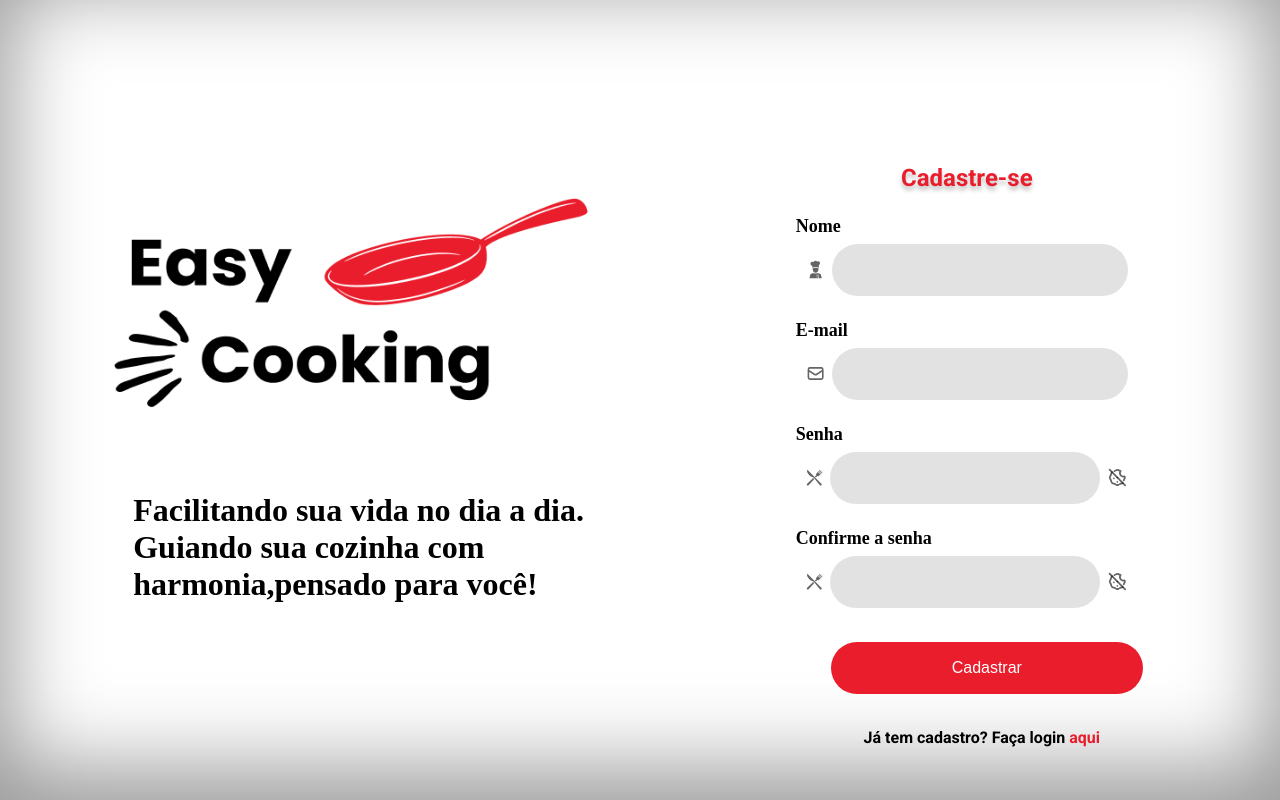
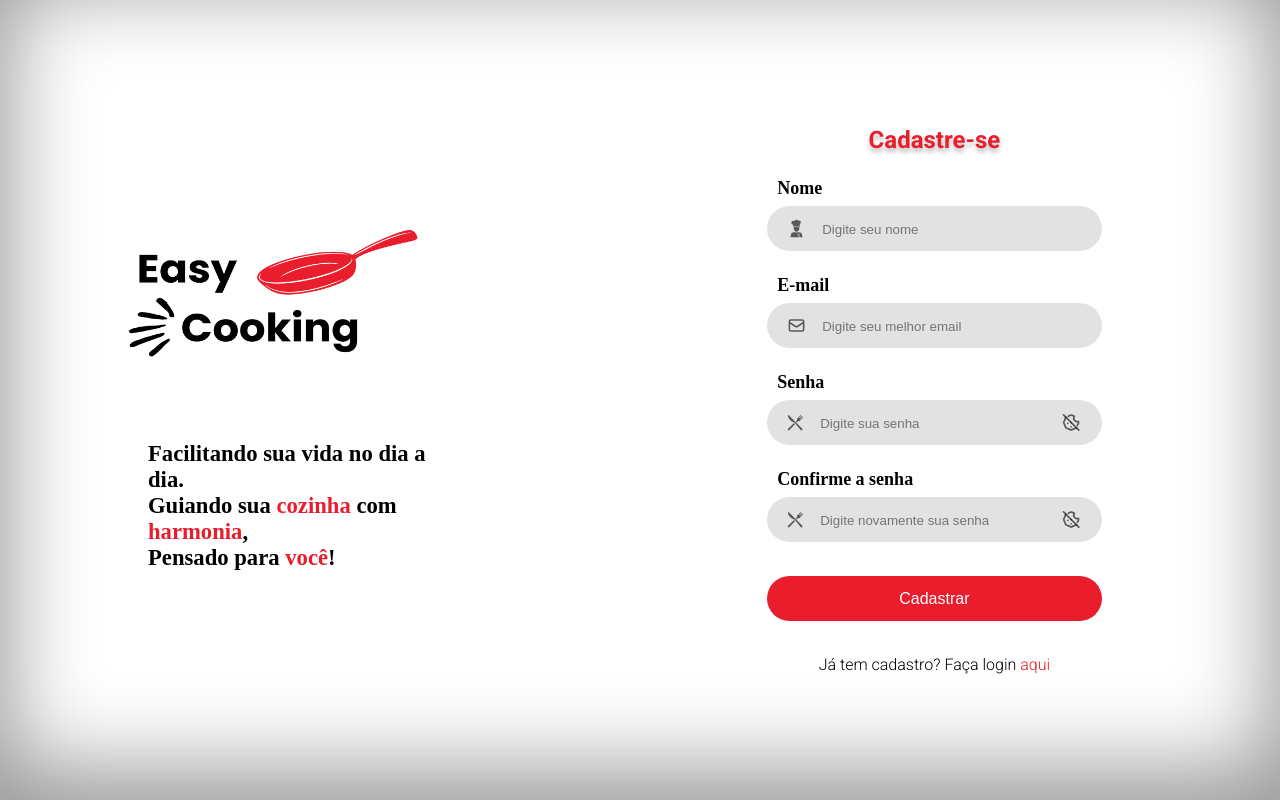
Before and after one commit to igorribeiro2022/EasyCooking, a React (Create React App) app: page /cadastro in a window 1280 px wide. Built offline with nearby package versions, Linux system fonts and the light colour scheme; no server answers.

Commit message:
refactor: correction design login and register page

```diff
--- a/src/components/Atoms/Button/style.js
+++ b/src/components/Atoms/Button/style.js
@@ -2,7 +2,7 @@ import styled from "styled-components";
 
 export const StyledButton = styled.button`
   width: 82%;
-  height: 6.5vh;
+  height: 45px;
 
   border: none;
   border-radius: 40px;
@@ -12,7 +12,7 @@ export const StyledButton = styled.button`
   background-color: ${(props) => props.theme.button.backgroundColor};
 
   margin: 10px 0;
-  margin-left: 40px;
+  width: 90%;
 
   :hover {
     filter: brightness(1.3);
@@ -20,6 +20,7 @@ export const StyledButton = styled.button`
   }
 
   @media (max-width: 567px) {
-    height: 6vh;
+    height: 45px;
   }
+
 `;
--- a/src/components/Atoms/Form/style.js
+++ b/src/components/Atoms/Form/style.js
@@ -6,7 +6,7 @@ export const StyledForm = styled.form`
 
     display: flex;
     flex-direction: column;
-    justify-content: space-evenly;
+    justify-content: center;
     align-items: center;
     gap: 3vh;
 
@@ -18,7 +18,7 @@ export const StyledForm = styled.form`
 
     border: none;
 
-    margin-top: 110px;
+
 
 
     span {
@@ -40,12 +40,12 @@ export const StyledForm = styled.form`
 
 
     input{
-        border-radius: 40px;
+
         border: none;
-        background-color: ${(props) => props.theme.inputColor};
+        background-color: transparent;
 
         width: 100%;
-        height: 6.5vh;
+        height: 45px;
 
         padding: 9px;
         font-size: 15px;
@@ -53,9 +53,9 @@ export const StyledForm = styled.form`
 
     label{
         font-size: 18px;
-        font-weight: bold;
+        font-weight: 600;
         color: ${(props) => props.theme.colorOne};
-
+        margin-left: 10px;
         display: flex;
         align-items: center;
         gap: 0.5rem;
@@ -70,7 +70,7 @@ export const StyledForm = styled.form`
         }
 
         input{
-            height: 5vh;
+            height: 45px;
         }
 
 
--- a/src/pages/login/index.jsx
+++ b/src/pages/login/index.jsx
@@ -4,7 +4,6 @@ import { GiCook } from "react-icons/gi";
 import { GiKnifeFork } from "react-icons/gi";
 import { TbCookieOff } from "react-icons/tb";
 import { TbCookie } from "react-icons/tb";
-import logoWhite from "../../assets/logoWhite.svg";
 import loginImg from "../../assets/LoginImg.png";
 import LogoV2Black from "../../assets/LogoV2-Black.png";import { Button } from "../../components/Atoms/Button";
 import { useContext, useState } from "react";
@@ -89,7 +88,7 @@ export default function LoginPage() {
             </div>
           </div>
           <Button type="submit">Login</Button>
-          <p>Ainda não tem cadastro? Cadasatre-se <span className="link" onClick={() => callBackNavigate('/cadastro')}>aqui</span></p>
+          <h4>Ainda não tem cadastro? Cadasatre-se <span className="link" onClick={() => callBackNavigate('/cadastro')}>aqui</span></h4>
         </Form>
 
       </div>
--- a/src/pages/login/style.jsx
+++ b/src/pages/login/style.jsx
@@ -8,6 +8,10 @@ export const Page = styled.div`
     display: flex;
     flex-direction: row;
 
+    button {
+        height: 45px;
+        width: 90%;
+    }
 
     .mainDiv{
         width: 100%;
@@ -23,20 +27,33 @@ export const Page = styled.div`
         width: 25px;
         height: 25px;
     }
-    h1{
+
+    h1 {
         margin-bottom: 20px;
         font-size: 1.3rem;
-        margin-right: 120px;
+
     }
+
+    h4 {
+        font-weight: 300;
+    }
+
     form {
         width: 100%;
         height: 70%;
         max-width: 390px;
         margin-bottom: 40px;
 
+        display: flex;
+        align-items: center;
+
+
         div {
             margin-top: 25px 0;
-            color: ${(props) => props.theme.button.backgroundColor};
+            color: ${(props) => props.theme.button.colorOne};
+            width: 90%;
+            margin: 0 auto;
+
             div {
                 display: flex;
                 width: 100%;
@@ -45,6 +62,10 @@ export const Page = styled.div`
                 background-color: white;
                 border-radius: 10px;
                 padding: 0 10px;
+                background-color: ${(props) => props.theme.inputColor};
+                border-radius: 40px;
+
+                padding: 0 20px;
 
                 svg {
                     width: 21px;
@@ -57,24 +78,24 @@ export const Page = styled.div`
     }
 
     figure {
-        width: 100%;
-        height: 30%;
+        width: 60%;
+        height: 20%;
         overflow: hidden;
         display: flex;
         justify-content: center;
         align-items: center;
         margin-top: 50px;
+        margin-left: 50px;
 
         background-color: ${(props) => props.theme.background};
     }
 
     figure img {
-        width: 90%;
+        width: 60%;
         height: 100%;
         max-width: 400px;
         cursor: pointer;
     }
-
 
     .pic{
         width: 50%;
@@ -92,7 +113,22 @@ export const Page = styled.div`
         color: ${props => props.theme.button.backgroundColor};
     }
 
+
+
     @media (min-width: 800px) {
+        figure {
+            width: 60%;
+            height: 20%;
+            overflow: hidden;
+            display: flex;
+            justify-content: center;
+            align-items: center;
+            margin-top: 50px;
+            margin-left: 50px;
+
+            background-color: ${(props) => props.theme.background};
+        }
+
         .pic{
             max-width: 710px;
             margin-right: 100px;
--- a/src/pages/register/index.jsx
+++ b/src/pages/register/index.jsx
@@ -1,6 +1,5 @@
 import { Form } from "../../components/Atoms/Form";
 import { MainPage } from "./style";
-import logoWhite from "../../assets/logoWhite.svg";
 import LogoV2Black from "../../assets/LogoV2-Black.png";
 import { Button } from "../../components/Atoms/Button";
 import { useForm } from "react-hook-form";
@@ -17,12 +16,12 @@ import { useNavigate } from "react-router-dom";
 
 export default function RegisterPage() {
   const { createUser } = useContext(UserContext);
-  const [ inputType, setInputType ] = useState("password");
-  const navigate = useNavigate()
+  const [inputType, setInputType] = useState("password");
+  const navigate = useNavigate();
 
   const handleNavigate = (page) => {
-    navigate(page)
-  }
+    navigate(page);
+  };
 
   const formSchema = yup.object().shape({
     name: yup
@@ -70,10 +69,18 @@ export default function RegisterPage() {
     <MainPage>
       <div className="logoDiv">
         <figure>
-        <img onClick={() => handleNavigate('/')} src={LogoV2Black} alt="Logo" />
+          <img
+            onClick={() => handleNavigate("/")}
+            src={LogoV2Black}
+            alt="Easy Cooking"
+          />
         </figure>
-      <p>Facilitando sua vida no dia a dia. Guiando sua cozinha com harmonia,pensado para você!</p>
+        <p>
+          Facilitando sua vida no dia a dia.<br/>Guiando sua <span className="redSpan">cozinha</span> com<br/>
+          <span className="redSpan">harmonia</span>, <br/>Pensado para <span className="redSpan">você</span>!
+        </p>
       </div>
+      <div className="divForm">
         <Form onSubmit={handleSubmit(submiting)}>
           <h2>Cadastre-se</h2>
           <div>
@@ -83,7 +90,11 @@ export default function RegisterPage() {
 
             <div>
               <GiCook />
-            <input type="text" {...register("name")} />
+              <input
+                type="text"
+                placeholder="Digite seu nome"
+                {...register("name")}
+              />
             </div>
           </div>
 
@@ -94,18 +105,27 @@ export default function RegisterPage() {
 
             <div>
               <HiOutlineMail />
-            <input type="text" {...register("email")} />
+              <input
+                type="text"
+                placeholder="Digite seu melhor email"
+                {...register("email")}
+              />
             </div>
           </div>
 
           <div>
             <label>
-            Senha {errors.password && <span> - {errors.password.message}</span>}
+              Senha{" "}
+              {errors.password && <span> - {errors.password.message}</span>}
             </label>
 
             <div>
               <GiKnifeFork />
-            <input type={inputType} {...register("password")} />
+              <input
+                type={inputType}
+                placeholder="Digite sua senha"
+                {...register("password")}
+              />
               {inputType === "password" ? (
                 <TbCookieOff
                   className="view"
@@ -130,7 +150,11 @@ export default function RegisterPage() {
 
             <div>
               <GiKnifeFork />
-            <input type={inputType} {...register("confirmPassword")} />
+              <input
+                type={inputType}
+                placeholder="Digite novamente sua senha"
+                {...register("confirmPassword")}
+              />
               {inputType === "password" ? (
                 <TbCookieOff
                   className="view"
@@ -146,8 +170,14 @@ export default function RegisterPage() {
           </div>
 
           <Button type="submit">Cadastrar</Button>
-        <h4>Já tem cadastro? Faça login <span className="link" onClick={() => handleNavigate('/login')}>aqui</span></h4>
+          <h4>
+            Já tem cadastro? Faça login{" "}
+            <span className="link" onClick={() => handleNavigate("/login")}>
+              aqui
+            </span>
+          </h4>
         </Form>
+      </div>
     </MainPage>
   );
 }
--- a/src/pages/register/style.js
+++ b/src/pages/register/style.jsx
@@ -10,19 +10,32 @@ justify-content: center;
 gap: 12vw;
 box-shadow: 0px -22px 86px 10px rgba(0,0,0,0.4) inset;
 
+padding: 10vw;
+
 .view {
     cursor: pointer;
     width: 25px;
     height: 25px;
 }
+
 form {
     width: 90%;
+    margin: 0 auto;
     max-width: 400px;
     border-radius: 10px;
+
+    input {
+        ::placeholder{
+            font-size: 10pt;
+        }
+    }
 
     div {
         margin-top: 25px 0;
         color: ${(props) => props.theme.button.colorOne};
+        width: 90%;
+        margin: 0 auto;
+
             div {
                 display: flex;
                 width: 100%;
@@ -31,25 +44,47 @@ form {
                 background-color: white;
                 border-radius: 10px;
                 padding: 0 10px;
+                background-color: ${(props) => props.theme.inputColor};
+                border-radius: 40px;
+
+                padding: 0 20px;
 
                 svg {
                     width: 21px;
                     height: 21px;
-
                     color: #0000009b;
                 }
             }
     }
+    h4 {
+        font-weight: 300;
     }
-.logoDiv{
+}
+
+.logoDiv {
     display: flex;
     flex-direction: column;
     align-items: flex-start;
     justify-content: center;
-    width: 500px;
+    width: 50vw;
+
+    p {
+        font-size: 17pt;
+        width: 70%;
     }
 
-p{
+}
+
+.redSpan {
+    font-size: 17pt;
+    color: ${(props) => props.theme.button.backgroundColor}
+}
+
+.divForm {
+    width: 50vw;
+}
+
+p {
     margin-top: 80px;
     margin-left: 20px;
     width: 100%;
@@ -58,28 +93,27 @@ p{
     color: ${(props) => props.theme.colorOne};
 }
 
-h2{
+h2 {
     color: #EA1D2C;
     text-shadow: 0px 4px 4px rgba(0, 0, 0, 0.25);
 }
 
-h4{
+h4 {
     color: ${(props) => props.theme.colorOne};
-    margin-left: 30px;
 }
 
-img{
-    width: 100%;
+img {
+    width: 70%;
     cursor: pointer;
 
 }
 
-span{
+span {
     color: ${(props) => props.theme.button.backgroundColor};
     font-size: 0.9rem;
 }
 
-.link{
+.link {
     font-size: 1rem;
     color: ${props => props.theme.button.backgroundColor};
 
```
Lines whose indentation alone changed are shown as unchanged.
